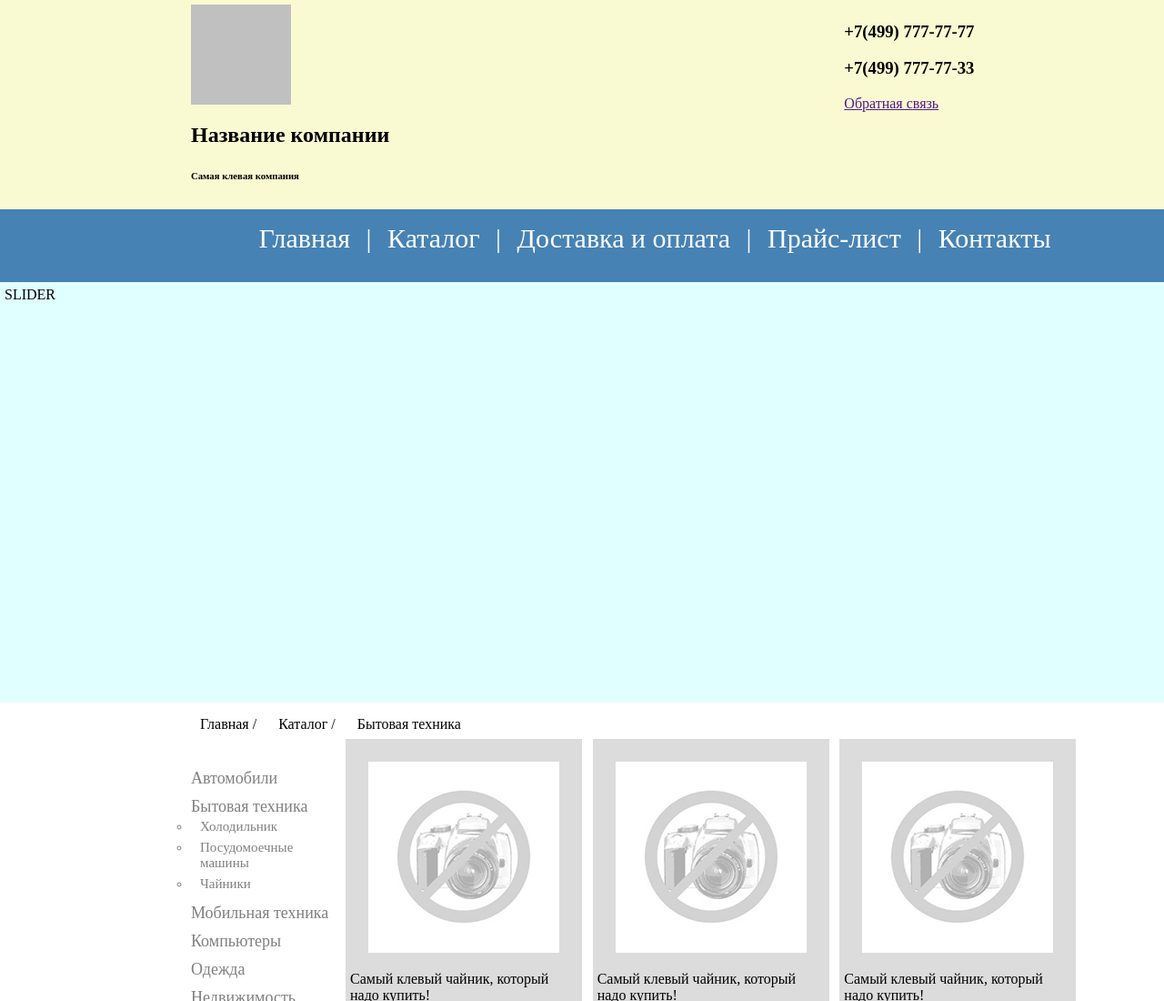
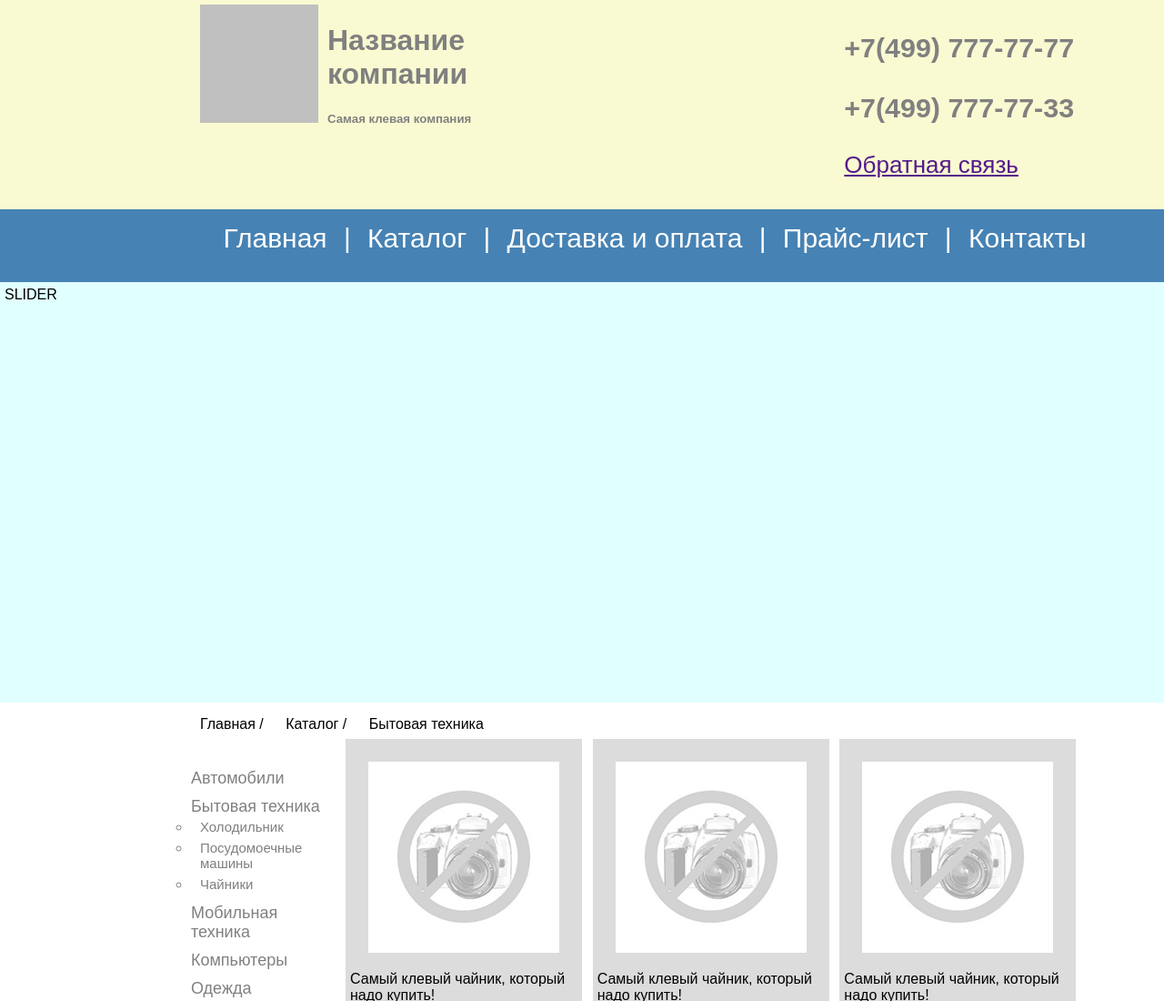
Before and after one commit to AnnaLypovenko/landing_grid, a plain HTML site: page index.html in a window 1280 px wide. Shown: the top 1100 px of the page at 91% size. Drawn offline with Linux system fonts and the light colour scheme.

Commit message:
almost done

```diff
--- a/index.html
+++ b/index.html
@@ -14,11 +14,11 @@
     <div class="grid-item company-name header">
         <div class="logo">
         </div>
-        <h2>Название компании</h2>
-        <h6>Самая клевая компания</h6>
+        <h1>Название компании</h1>
+        <h5>Самая клевая компания</h5>
     </div>
     <div class="grid-item header"></div>
-    <div class="grid-item header">
+    <div class="grid-item tel header ">
         <h3>+7(499) 777-77-77</h3>
         <h3>+7(499) 777-77-33</h3>
         <a href="">Обратная связь</a>
--- a/style.css
+++ b/style.css
@@ -1,12 +1,14 @@
 body {
     width: 1400px;
     margin: 0 auto;
+    font-family: sans-serif;
 }
 .navbar {
     background-color: steelblue;
 }
 .header {
     background-color: lightgoldenrodyellow;
+    color: grey;
 }
 .navbar li {
     list-style-type: none;
@@ -30,7 +32,10 @@ body {
     width: 110px;
     height: 110px;
     background-color: silver;
-    margin: 0;
+    margin: 0 10px;
+    float: left;
+    padding: 10px;
+    display: inline-block;
 }
 .navbar {
     grid-area: 2 / 1 / 3 / 7;
@@ -39,6 +44,10 @@ body {
 }
 .company-name {
     grid-area: 1 / 2 / 2 / 4;
+}
+.tel {
+    font-size: 26px;
+    font-weight: lighter;
 }
 .slider {
     grid-area: 3 / 1 / 4 / 7;
@@ -81,8 +90,6 @@ body {
 .catalogue ul li {
     padding: 3px 10px;
     font-size: smaller;
-
-
 }
 .footer {
     background-color: steelblue;
```
